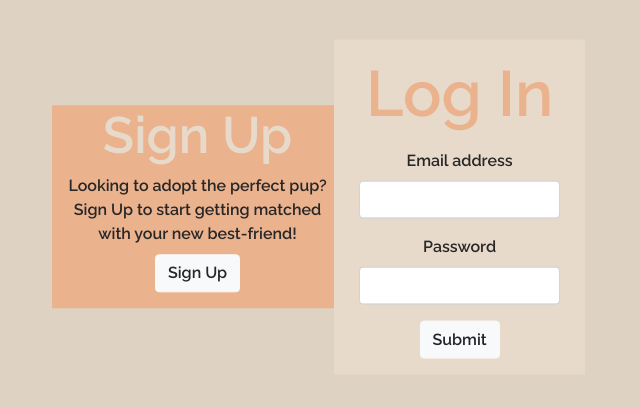
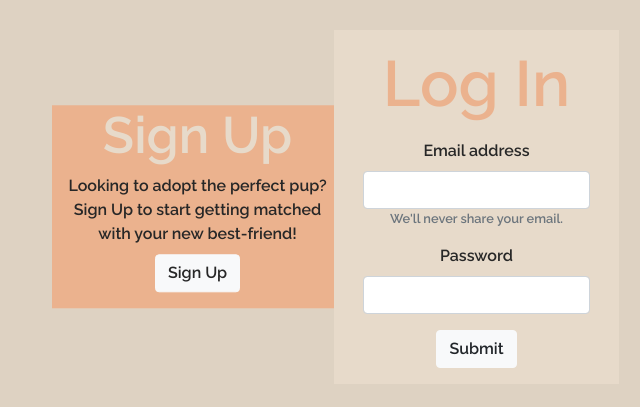
Before and after one commit to abdyguev/Happy-Paws-Client, a React (Create React App) app: page /user/signup in a window 1280 px wide. Shown: the part 193-600 px from the top of the page, without its empty margins (306-946 px from the left). Built offline with nearby package versions, Linux system fonts and the light colour scheme; no server answers.

Commit message:
fixed sign in

```diff
--- a/src/App.js
+++ b/src/App.js
@@ -341,7 +341,7 @@ class App extends React.Component {
           }} />
 
           <Route exact path="/user/signup" render={(routeProps) => {
-            return <SignupUser  onSignUp={this.handleUserSignUp} {...routeProps} />
+            return <SignupUser  onSignUp={this.handleUserSignUp} onSignIn={this.handleSignIn} {...routeProps} />
           }} />
 
 
--- a/src/components/SignupUser.js
+++ b/src/components/SignupUser.js
@@ -40,16 +40,16 @@ export default function SignupUser(props) {
 
                 <div class="signup-user">
 
-                    <form class="signup-form-user" onSubmit={props.onSignUp} >
+                    <form class="signup-form-user" onSubmit={props.onSignIn} >
                     <h1>Log In</h1>
-                        <div className="form-group">
+                    <div className="form-group">
                             <label htmlFor="exampleInputEmail1">Email address</label>
-                            <input type="email" className="form-control" id="exampleInputEmail1" name="email" aria-describedby="emailHelp" />
-                            <small id="emailHelp" className="form-text text-muted"></small>
+                            <input type="email" className="form-control text-center" id="exampleInputEmail1" name="email" aria-describedby="emailHelp" />
+                            <small id="email" style={{ margin: " 0 3.5rem" }} className="form-text text-muted">We'll never share your email.</small>
                         </div>
                         <div className="form-group">
                             <label htmlFor="exampleInputPassword1">Password</label>
-                            <input name="password" type="password" className="form-control" id="exampleInputPassword1" />
+                            <input name="password" type="password" className="form-control text-center" id="exampleInputPassword1" />
                         </div>
                         <button style={{marginBottom: "1rem"}} type="submit" className="btn btn-light">Submit</button>
                     </form>
```
